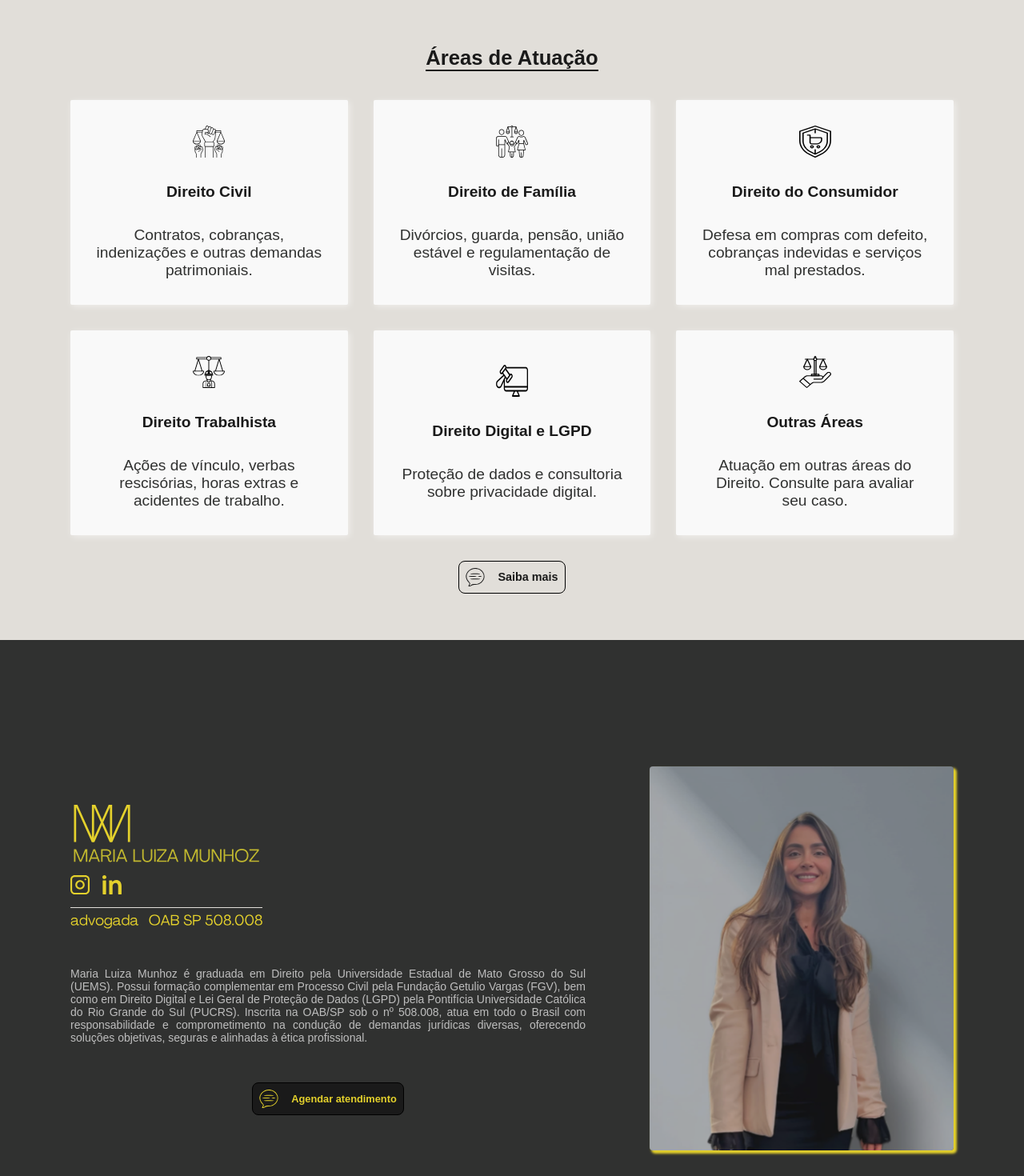
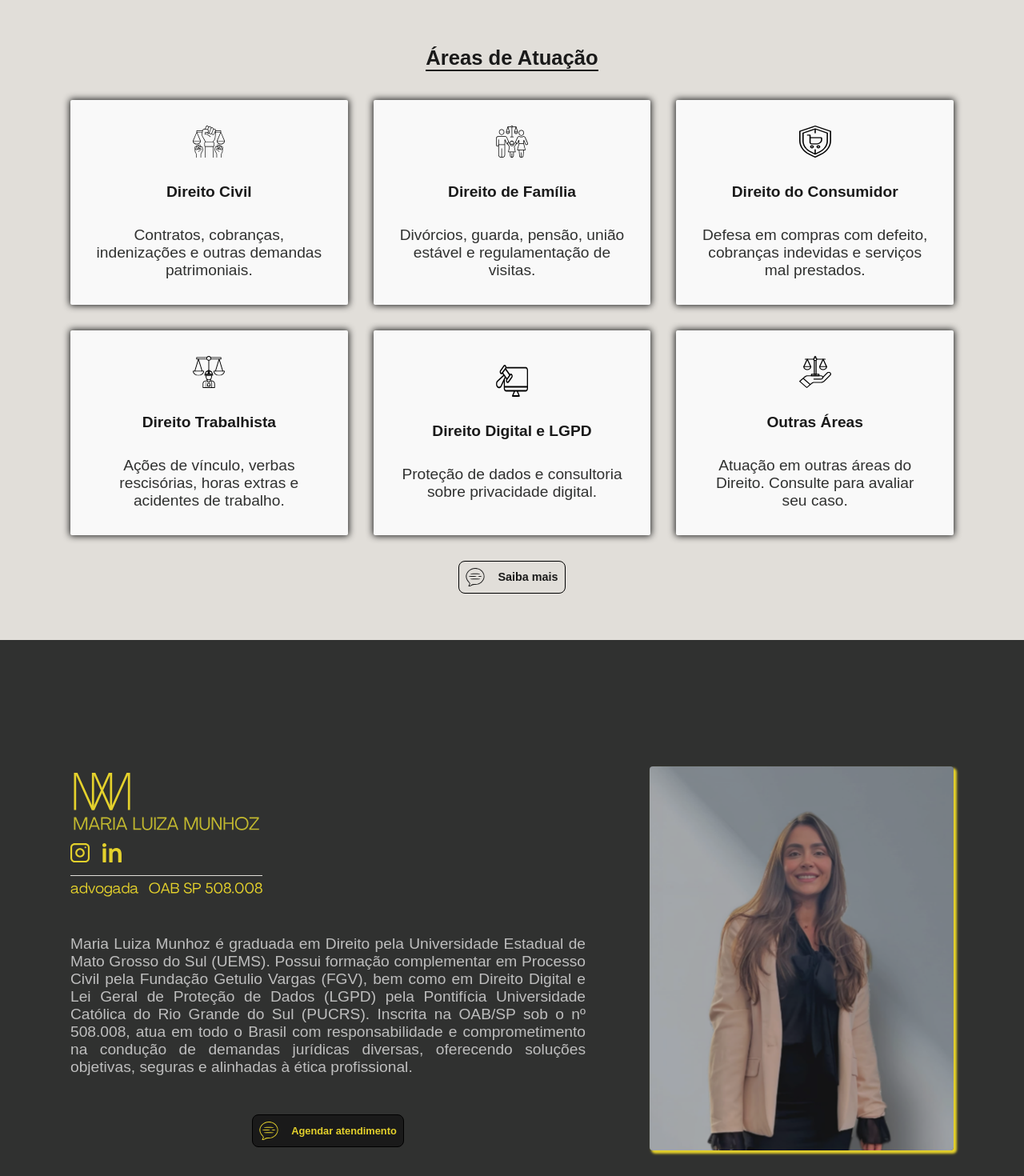
Before and after one commit to HigorBernardesPNG/laddingMalu, a Next.js app: page / in a window 1280 px wide. Shown: the part 800-2270 px from the top of the page at 80% size. Built offline with nearby package versions, Linux system fonts and the light colour scheme.

Commit message:
style: envia alterações nas sombras do quadros

```diff
--- a/src/components/AreasSection/AreasSection.module.scss
+++ b/src/components/AreasSection/AreasSection.module.scss
@@ -32,7 +32,7 @@
     @include flex-center;
     flex-direction: column;
     width: 100%;
-    box-shadow: 2px 2px 8px rgba(255, 255, 255, 0.514);
+    box-shadow: 0px 0px 8px 1px $dark-color;
     background-color: $light-color;
     padding: 32px 32px;
     border-radius: 2px;
--- a/src/components/SobreSection/Sobre.module.scss
+++ b/src/components/SobreSection/Sobre.module.scss
@@ -85,7 +85,7 @@
 .paragraph {
 
   color: $paragraph-color;
-  font-size: $size-text-block;
+  font-size: $size-subtitule-heroSection;
   font-weight: 400;
 
 }
--- a/src/styles/_variables.scss
+++ b/src/styles/_variables.scss
@@ -16,7 +16,7 @@ $size-base: clamp(1.25rem, 1.5vw, 1.75rem);                  // 20px ~ 28px
 $size-text-block: clamp(0.875rem, 1vw, 1rem);                // 14px ~ 16px
 $size-titule-heroSection: clamp(2rem, 3vw, 2.5rem);          // 32px ~ 40px
 $size-subtitule-heroSection: clamp(1rem, 1.5vw, 1.25rem);    // 16px ~ 20px
-$size-titule-areasSection: clamp(1.25rem, 2vw, 1.75rem);    // 28px ~ 30px
+$size-titule-areasSection: clamp(1.25rem, 2vw, 1.75rem);     // 28px ~ 30px
 
 // Spacing
 $spacing-xs: 4px;
```
